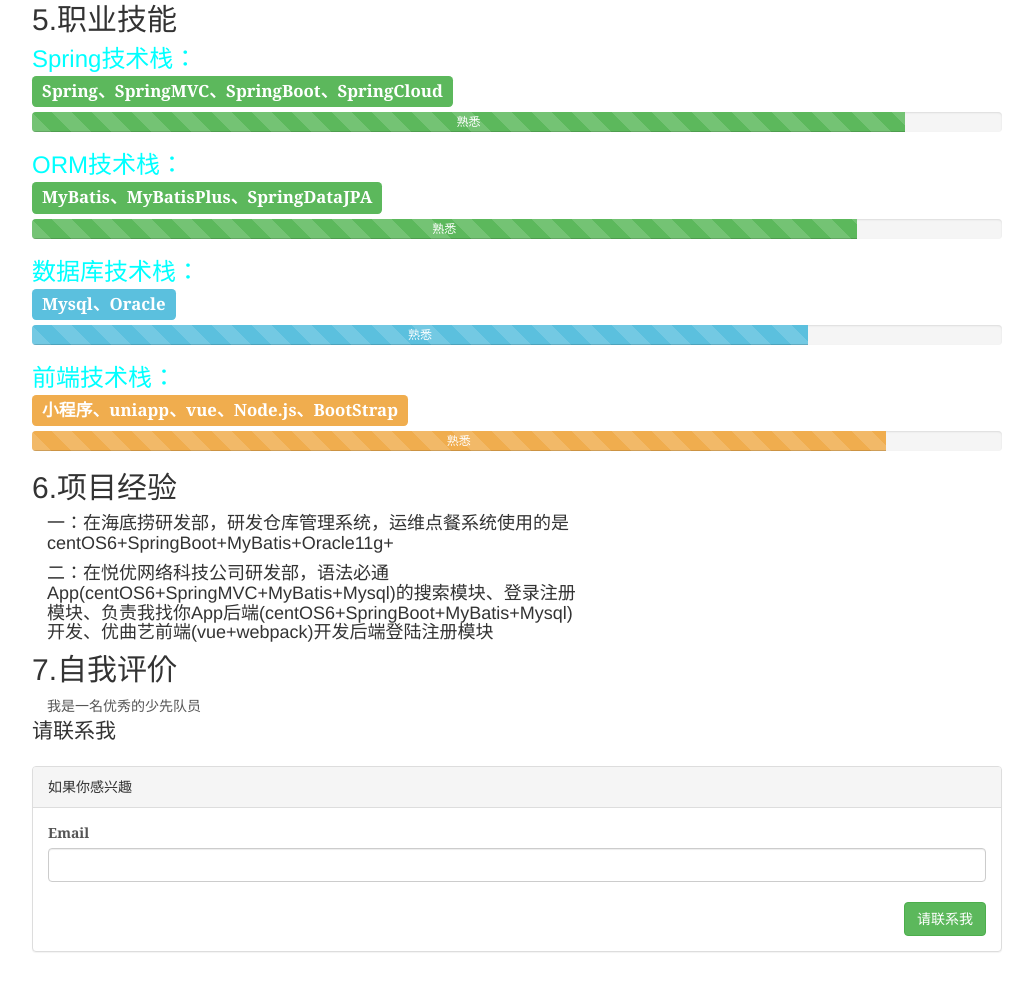
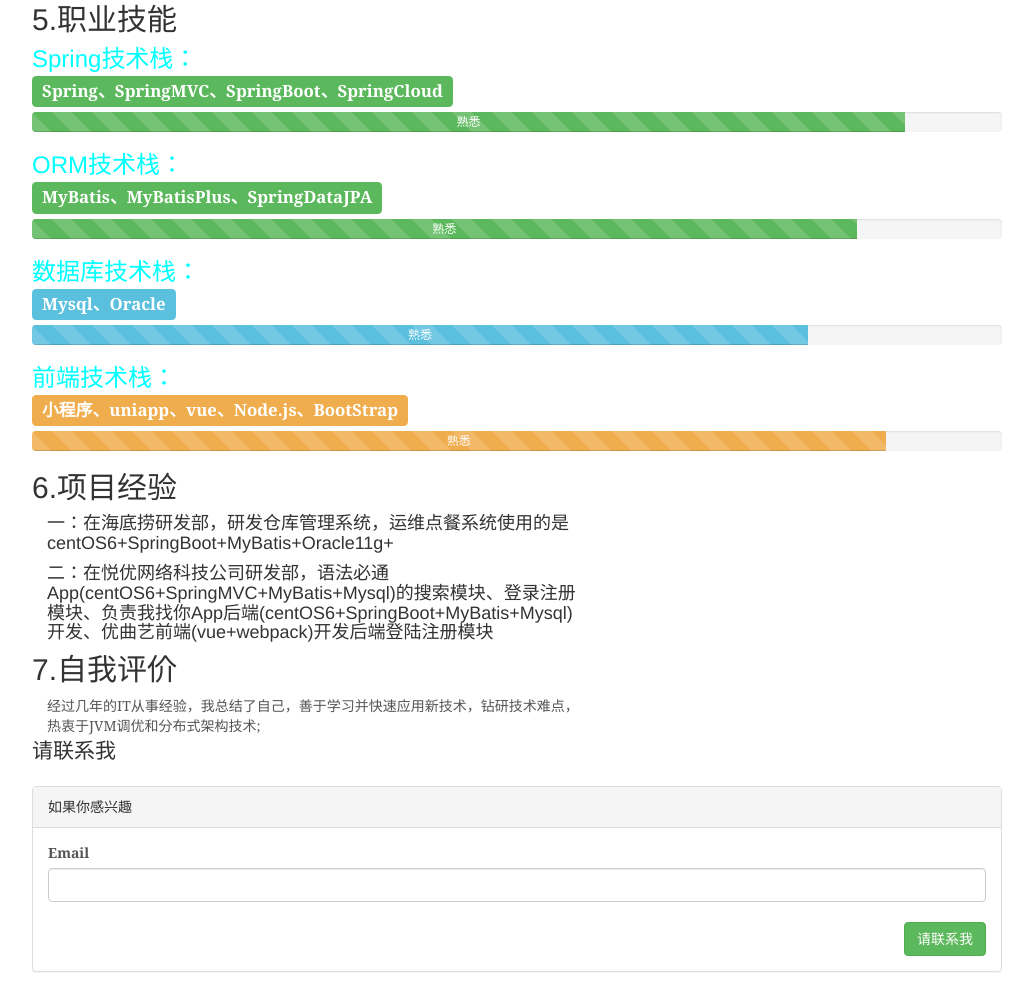
Before and after one commit to lovewen/lovewen.github.io, a plain HTML site: page wen.html in a window 1280 px wide. Shown: the part 1082-2074 px from the top of the page, without its empty margins (123-1156 px from the left). Drawn offline with nearby package versions, Linux system fonts and the light colour scheme.

Commit message:
Add files via upload

```diff
--- a/wen.html
+++ b/wen.html
@@ -340,7 +340,7 @@ h1, .h1, h2, .h2, h3, .h3, h4, .h4, h5, .h5, h6, .h6 {
         <div class="row">
             <h2 >7.自我评价</h2>
             <div class="col-sm-7">
-                我是一名优秀的少先队员
+                经过几年的IT从事经验，我总结了自己，善于学习并快速应用新技术，钻研技术难点，热衷于JVM调优和分布式架构技术;
             </div>
         </div>
 
```
